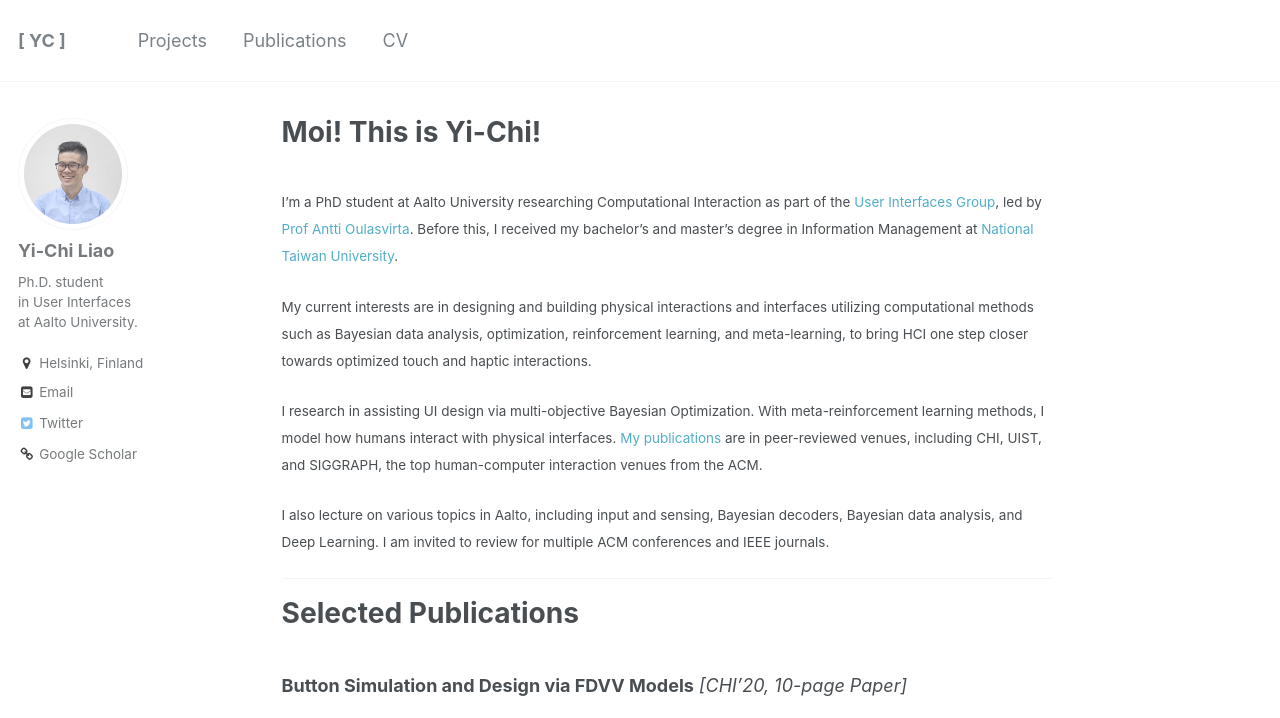
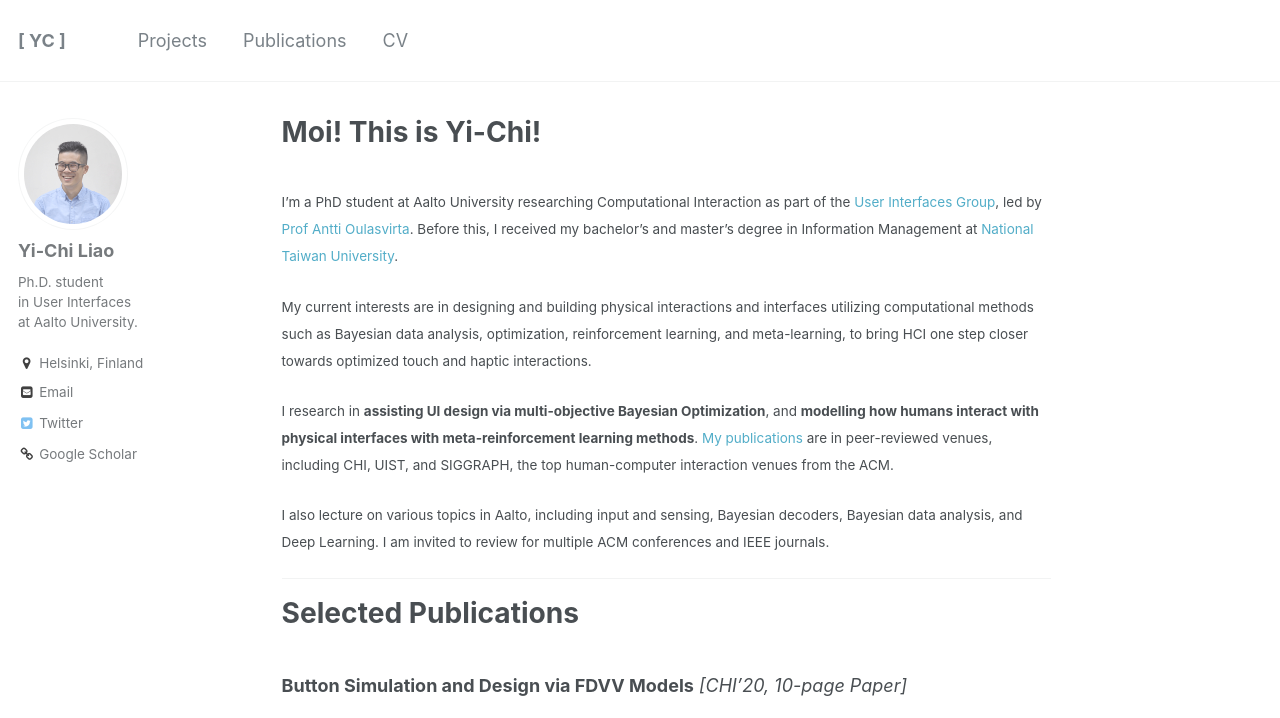
Before and after one commit to yichiliao/yichiliao.github.io, a Jekyll site: the page built from _pages/about.md, in a window 1280 px wide and 900 px high, cut to the strip 0-718 px from the top of the window. Built offline with Jekyll 4.4.1, drawn with Linux system fonts in a browser that asks for light colours.

Commit message:
modify about

```diff
--- a/_pages/about.md
+++ b/_pages/about.md
@@ -17,7 +17,7 @@
 </small>
 
 <small>
-I research in assisting UI design via multi-objective Bayesian Optimization. With meta-reinforcement learning methods, I model how humans interact with physical interfaces. [My publications]((https://scholar.google.com/citations?user=Ddny4V4AAAAJ&hl=en)) are in peer-reviewed venues, including CHI, UIST, and SIGGRAPH, the top human-computer interaction venues from the ACM.
+I research in **assisting UI design via multi-objective Bayesian Optimization**, and **modelling how humans interact with physical interfaces with meta-reinforcement learning methods**. [My publications]((https://scholar.google.com/citations?user=Ddny4V4AAAAJ&hl=en)) are in peer-reviewed venues, including CHI, UIST, and SIGGRAPH, the top human-computer interaction venues from the ACM.
 </small>
 
 <small>
```
